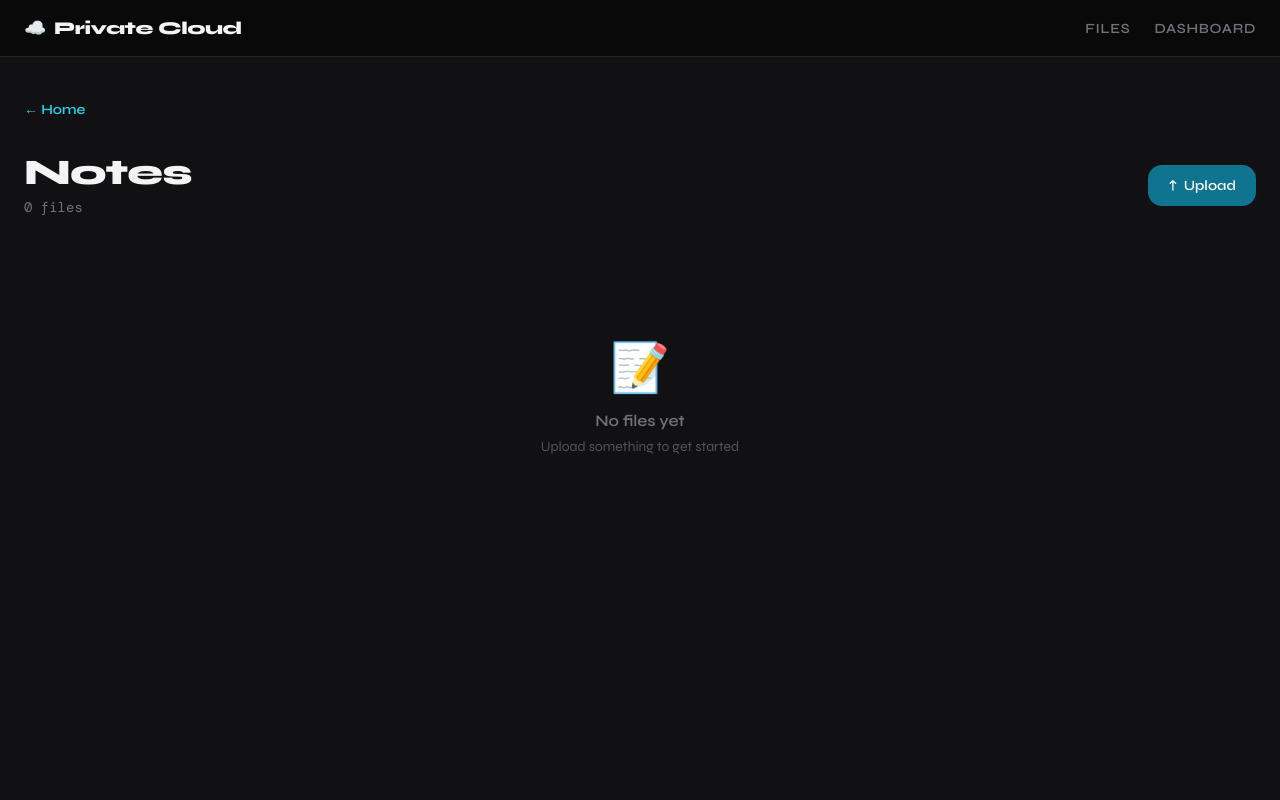
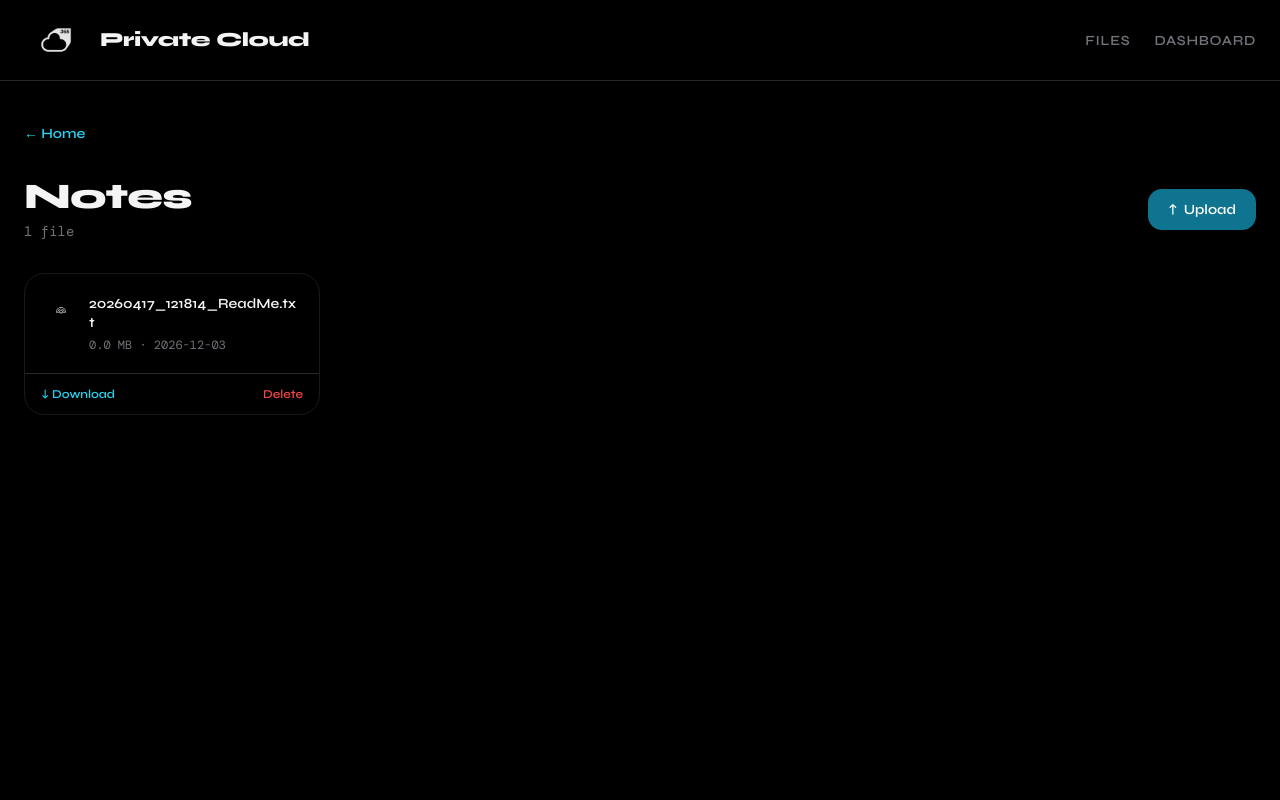
Before and after one commit to samaltaa/cloud-storage-api, a FastAPI app: page /category/notes in a window 1280 px wide. Run offline with FastAPI, Linux system fonts and the light colour scheme; some libraries are stand-ins or nearby versions.

Commit message:
modified ui and icons

```diff
--- a/main.py
+++ b/main.py
@@ -23,6 +23,7 @@
 app = FastAPI(title="Private Cloud", version="2.0")
 
 app.mount("/static", StaticFiles(directory="static"), name="static")
+app.mount("/icons", StaticFiles(directory="icons"), name="icons")
 templates = Jinja2Templates(directory="templates")
 
 app.add_middleware(
@@ -32,7 +33,7 @@
     allow_headers=["*"],
 )
 
-STORAGE    = Path("C:/Users/Grace/cloud-storage-api/storage")
+STORAGE    = Path("storage")
 CATEGORIES = ["images", "notes", "datasets", "general"]
 
 IMAGE_EXTENSIONS = {".jpg", ".jpeg", ".png", ".gif", ".bmp", ".tiff", ".webp"}
--- a/templates/base.html
+++ b/templates/base.html
@@ -12,10 +12,10 @@
         :root {
             --accent: #22d3ee;
             --accent-dim: #0e7490;
-            --surface: #111113;
-            --surface-2: #18181b;
-            --surface-3: #27272a;
-            --border: #3f3f46;
+            --surface: #000000;
+            --surface-2: #000000;
+            --surface-3: #0a0a0a;
+            --border: #1a1a1a;
             --text-muted: #71717a;
         }
 
@@ -108,15 +108,16 @@
 </head>
 <body>
 
-<nav class="sticky top-0 z-50 border-b border-zinc-800 bg-zinc-950/90 backdrop-blur-sm">
-    <div class="max-w-7xl mx-auto px-4 sm:px-6 h-14 flex items-center justify-between gap-4">
+<nav class="sticky top-0 z-50 border-b border-zinc-800 bg-black/90 backdrop-blur-sm">
+    <div class="max-w-7xl mx-auto px-4 sm:px-6 h-20 flex items-center justify-between gap-4">
         <a href="/home"
            hx-get="/home"
            hx-target="body"
            hx-swap="outerHTML"
            hx-push-url="true"
-           class="text-lg font-extrabold tracking-tight flex items-center gap-2 shrink-0">
-            ☁️ <span class="hidden sm:inline">Private Cloud</span>
+           class="text-lg font-extrabold tracking-tight flex items-center gap-3 shrink-0">
+            <img src="/icons/cloudlogo.jpg" alt="Private Cloud" class="w-16 h-16 object-contain rounded-xl">
+            <span class="hidden sm:inline text-xl">Private Cloud</span>
         </a>
 
         <div class="flex items-center gap-4 sm:gap-6">
--- a/templates/category.html
+++ b/templates/category.html
@@ -69,10 +69,13 @@
             {% else %}
             <div class="p-4 sm:p-5">
                 <div class="flex items-start gap-3">
-                    <span class="text-2xl">
-                        {% if category == "notes" %}📝
-                        {% elif category == "datasets" %}📊
-                        {% else %}📄
+                    <span class="flex items-center justify-center w-8 h-8 shrink-0">
+                        {% if category == "notes" %}
+                        <img src="/icons/noteslogo.jpg" alt="note" class="w-7 h-7 object-contain opacity-70">
+                        {% elif category == "datasets" %}
+                        <img src="/icons/datasetslogo.jpg" alt="dataset" class="w-7 h-7 object-contain opacity-70">
+                        {% else %}
+                        <img src="/icons/folderslogo.jpg" alt="file" class="w-7 h-7 object-contain opacity-70">
                         {% endif %}
                     </span>
                     <div class="min-w-0">
@@ -117,11 +120,15 @@
 
     {% if files|length == 0 %}
     <div class="text-center py-16 sm:py-24 text-zinc-600">
-        <div class="text-5xl mb-4">
-            {% if category == "images" %}🖼️
-            {% elif category == "notes" %}📝
-            {% elif category == "datasets" %}📊
-            {% else %}📁
+        <div class="mb-4 flex justify-center">
+            {% if category == "images" %}
+            <img src="/icons/imageslogo.jpg" alt="images" class="w-16 h-16 object-contain opacity-60">
+            {% elif category == "notes" %}
+            <img src="/icons/noteslogo.jpg" alt="notes" class="w-16 h-16 object-contain opacity-60">
+            {% elif category == "datasets" %}
+            <img src="/icons/datasetslogo.jpg" alt="datasets" class="w-16 h-16 object-contain opacity-60">
+            {% else %}
+            <img src="/icons/folderslogo.jpg" alt="general" class="w-16 h-16 object-contain opacity-60">
             {% endif %}
         </div>
         <p class="font-semibold text-zinc-500">No files yet</p>
```
Also changed, not shown: templates/dashboard.html (+8 -7 lines), templates/index.html (+9 -5 lines).
